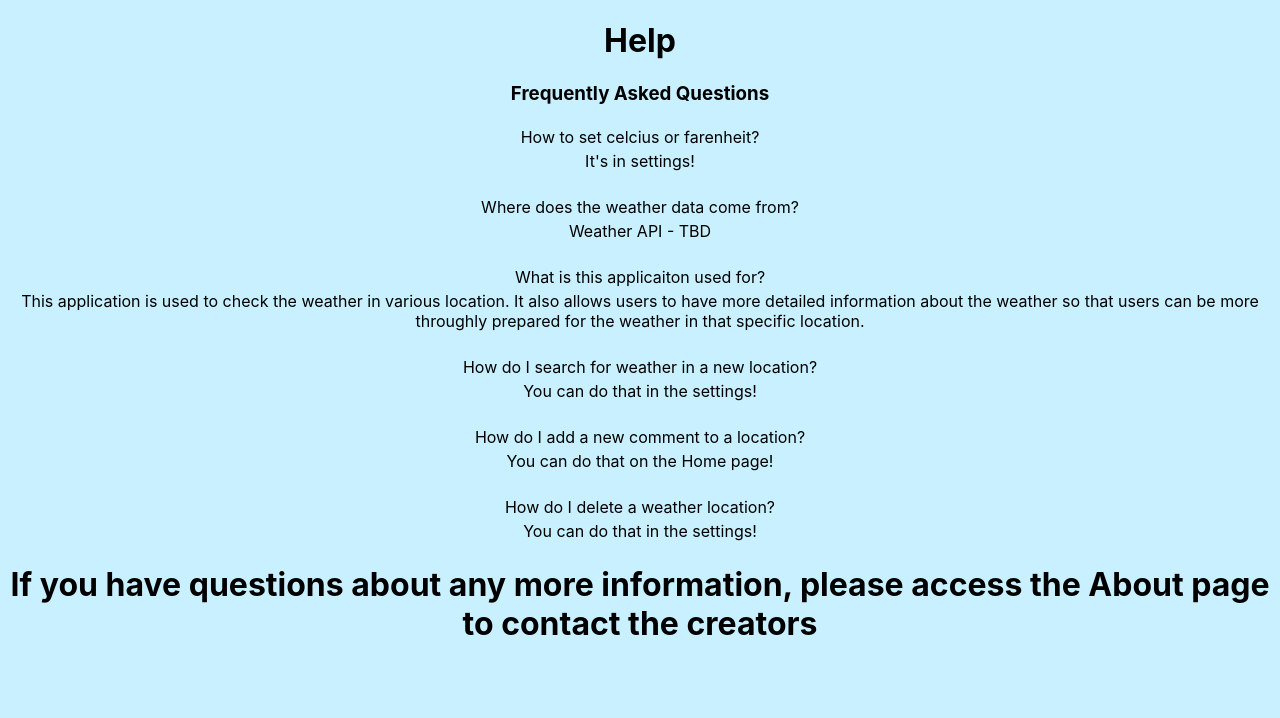
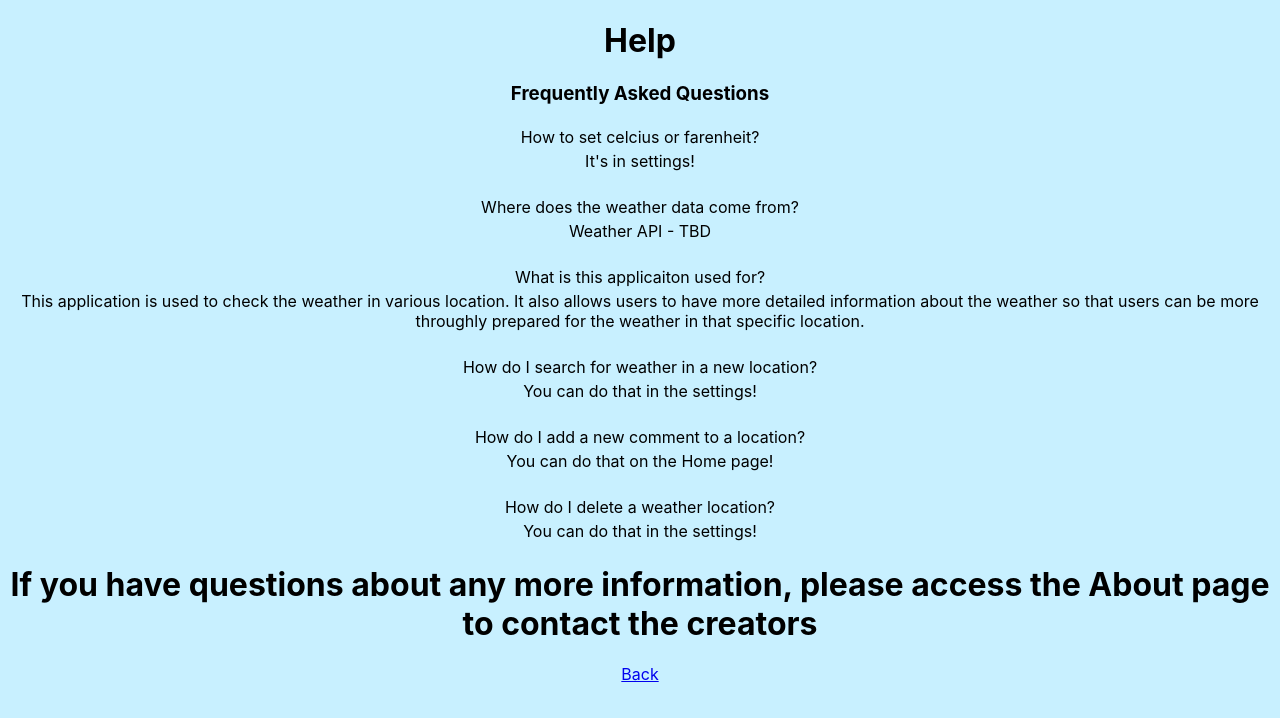
Before and after one commit to software-assignments-spring2022/final-project-wether, a React (Create React App) app in the folder front-end/: page /help in a window 1280 px wide. Shown: the top 718 px of the page. Built offline with nearby package versions, Linux system fonts and the light colour scheme.

Commit message:
new changes

```diff
--- a/front-end/src/Help.js
+++ b/front-end/src/Help.js
@@ -50,7 +50,9 @@ const Help = props => {
         </tbody>
       </table>
 	  <h1>If you have questions about any more information, please access the About page to contact the creators</h1>
+	  <div className='roundbox_1'><Link to="/settings">Back</Link></div>
     </div>
+
   );
 }
 
```
